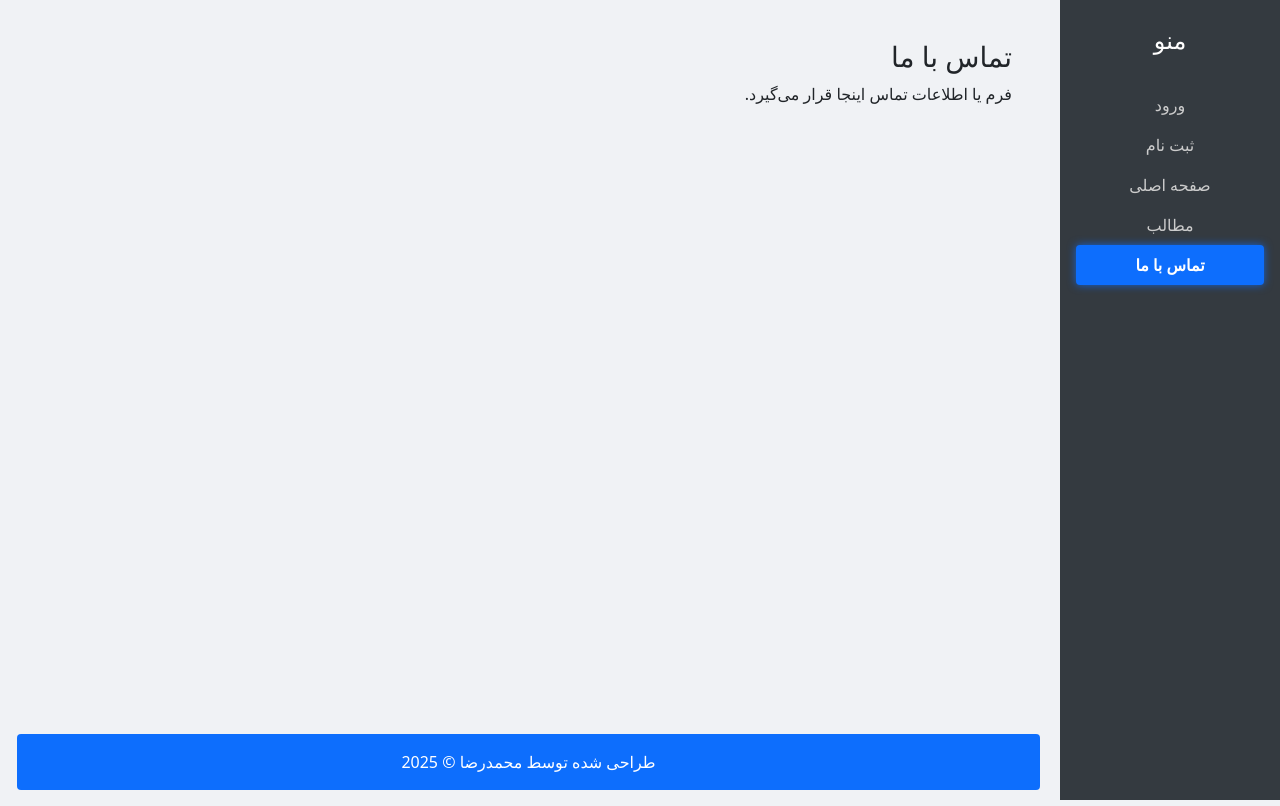
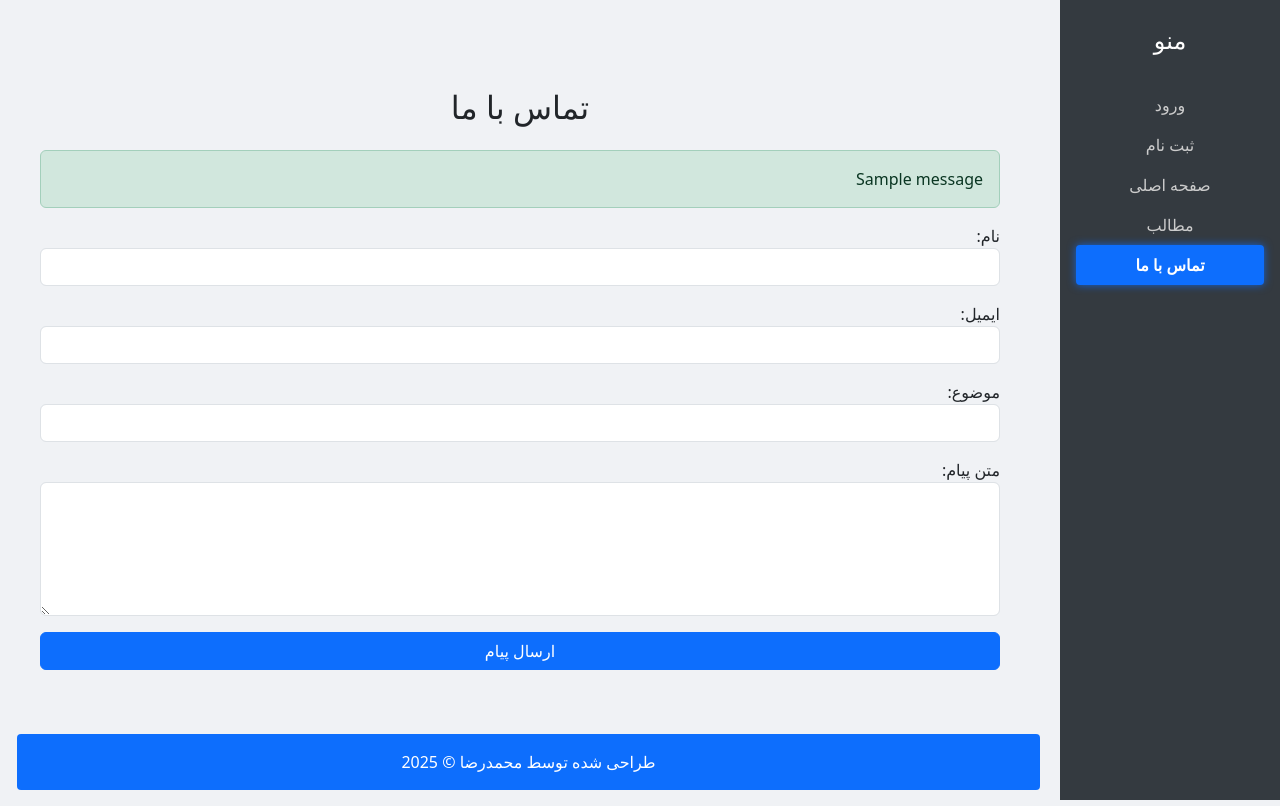
Before and after one commit to Mohamadreza-jabarzade/django_blog, a Django app: page /contact/ in a window 1280 px wide. Run offline with Django 5.2, Linux system fonts and the light colour scheme; tables that the repository leaves empty hold one stand-in row (values such as "Sample post"); one stand-in notice (Sample message) is shown.

Commit message:
contact page added and form created and shows on admin panel

```diff
--- a/blog/forms.py
+++ b/blog/forms.py
@@ -1,8 +1,7 @@
 from django import forms
 from django.contrib.auth.forms import UserCreationForm
 from django.contrib.auth.models import User
-from .models import Comment
-
+from .models import Comment,ContactMessage
 class SignUpForm(UserCreationForm):
     email = forms.EmailField(max_length=254, help_text='وارد کردن ایمیل معتبر الزامی است.')
 
@@ -21,3 +20,16 @@ class CommentForm(forms.ModelForm):
                 'placeholder': 'نظر خود را بنویسید...'
             }),
         }
+
+
+
+class ContactForm(forms.ModelForm):
+    class Meta:
+        model = ContactMessage
+        fields = ['name', 'email', 'subject', 'message']
+        widgets = {
+            'name': forms.TextInput(attrs={'class': 'form-control'}),
+            'email': forms.EmailInput(attrs={'class': 'form-control'}),
+            'subject': forms.TextInput(attrs={'class': 'form-control'}),
+            'message': forms.Textarea(attrs={'class': 'form-control', 'rows': 5}),
+        }
--- a/blog/models.py
+++ b/blog/models.py
@@ -27,3 +27,13 @@ class Comment(models.Model):
 
     def __str__(self):
         return f"{self.author.username} - {self.content[:30]}"
+
+class ContactMessage(models.Model):
+    name = models.CharField(max_length=100, verbose_name='نام')
+    email = models.EmailField(verbose_name='ایمیل')
+    subject = models.CharField(max_length=200, verbose_name='موضوع')
+    message = models.TextField(verbose_name='متن پیام')
+    created_at = models.DateTimeField(auto_now_add=True, verbose_name='تاریخ ارسال')
+
+    def __str__(self):
+        return f"{self.name} - {self.subject}"
--- a/blog/templates/contact.html
+++ b/blog/templates/contact.html
@@ -1,8 +1,39 @@
 {% extends 'base.html' %}
 
-{% block title %}تماس با ما - وبلاگ من{% endblock %}
+{% block content %}
+<div class="container text-right mt-5">
+    <h2 class="mb-4 text-center">تماس با ما</h2>
 
-{% block content %}
-<h3>تماس با ما</h3>
-<p>فرم یا اطلاعات تماس اینجا قرار می‌گیرد.</p>
+    {% if messages %}
+        {% for message in messages %}
+            <div class="alert alert-success">{{ message }}</div>
+        {% endfor %}
+    {% endif %}
+
+    <form method="post" novalidate>
+        {% csrf_token %}
+        {{ form.non_field_errors }}
+        <div class="mb-3">
+            {{ form.name.label_tag }}
+            {{ form.name }}
+            {{ form.name.errors }}
+        </div>
+        <div dir="rtl" class="text-right mb-3">
+            {{ form.email.label_tag }}
+            {{ form.email }}
+            {{ form.email.errors }}
+        </div>
+        <div class="mb-3">
+            {{ form.subject.label_tag }}
+            {{ form.subject }}
+            {{ form.subject.errors }}
+        </div>
+        <div class="mb-3">
+            {{ form.message.label_tag }}
+            {{ form.message }}
+            {{ form.message.errors }}
+        </div>
+        <button type="submit" class="btn btn-primary w-100">ارسال پیام</button>
+    </form>
+</div>
 {% endblock %}
--- a/blog/urls.py
+++ b/blog/urls.py
@@ -9,7 +9,7 @@ urlpatterns = [
     path('logout/', auth_views.LogoutView.as_view(next_page='login'), name='logout'),
     path('', views.home, name='home'),
     path('posts/', views.posts, name='posts'),
-    path('contact/', views.contact, name='contact'),
+    path('contact/', views.contact_view, name='contact'),
     path('post/<int:pk>/', views.post_detail, name='post_detail'),
     path('like/<int:pk>/', views.like_post, name='like_post'),
 ]
--- a/blog/views.py
+++ b/blog/views.py
@@ -4,7 +4,7 @@ from django.http import JsonResponse
 from django.shortcuts import render, get_object_or_404
 from django.shortcuts import render, redirect
 from django.contrib.auth import login, authenticate
-from .forms import SignUpForm
+from .forms import SignUpForm, ContactForm
 from blog.models import Post
 from django.contrib import messages
 from django.shortcuts import render
@@ -21,8 +21,6 @@ def posts(request):
     posts = Post.objects.all().order_by('-created_at')
     return render(request, 'posts.html', {'posts': posts})
 
-def contact(request):
-    return render(request, 'contact.html')
 
 def post_detail(request, pk):
     post = get_object_or_404(Post, pk=pk)
@@ -77,3 +75,14 @@ def like_post(request, pk):
         'liked': liked,
         'total_likes': post.total_likes()
     })
+
+def contact_view(request):
+    if request.method == 'POST':
+        form = ContactForm(request.POST)
+        if form.is_valid():
+            form.save()  # این خط داده‌ها رو در دیتابیس ذخیره می‌کنه ✅
+            messages.success(request, "پیام شما با موفقیت ارسال شد.")
+            return redirect('contact')
+    else:
+        form = ContactForm()
+    return render(request, 'contact.html', {'form': form})
```
Also changed, not shown: blog/admin.py (+7 -1 lines), blog/migrations/0007_contactmessage.py (added).
